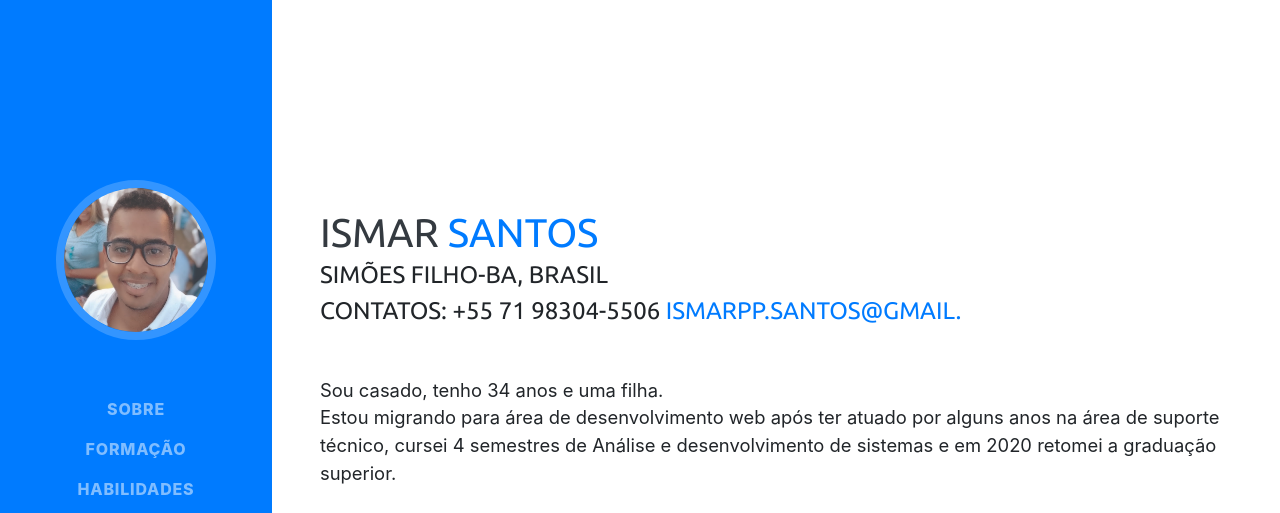
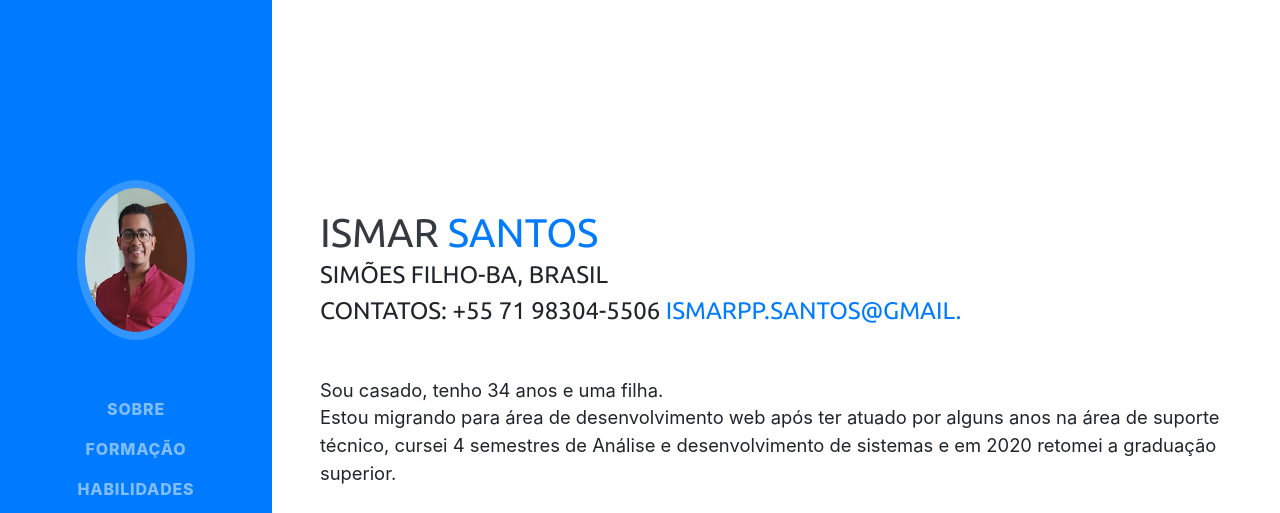
Before and after one commit to ismarads/ismarads.github.io, a website with bundled scripts: page index.html in a window 1280 px wide. Shown: the top 513 px of the page. Built offline with nearby package versions, Linux system fonts and the light colour scheme; a web font is replaced by a local one.

Commit message:
atualização teste

```diff
--- a/index.html
+++ b/index.html
@@ -29,7 +29,7 @@
     <a class="navbar-brand js-scroll-trigger" href="#page-top">
       <span class="d-block d-lg-none">Ismar Santos</span>
       <span class="d-none d-lg-block">
-        <img class="img-fluid img-profile rounded-circle mx-auto mb-2" src="img/ism.jpg" alt="">
+        <img class="img-fluid img-profile rounded-circle mx-auto mb-2" src="img/perfil_2024.jpg" alt="">
       </span>
 
     </a>
```
Also changed, not shown: img/perfil_2024.jpg (added), img/profile.jpg (deleted).
